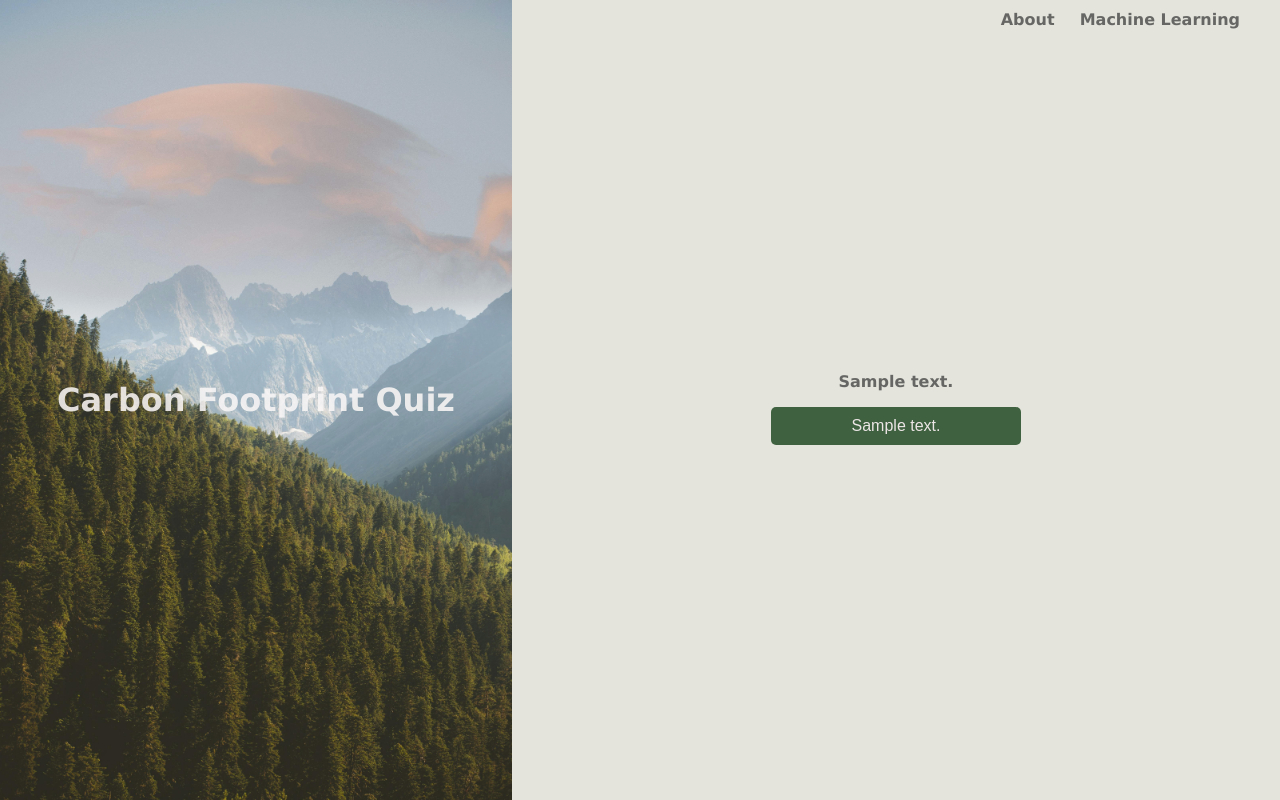
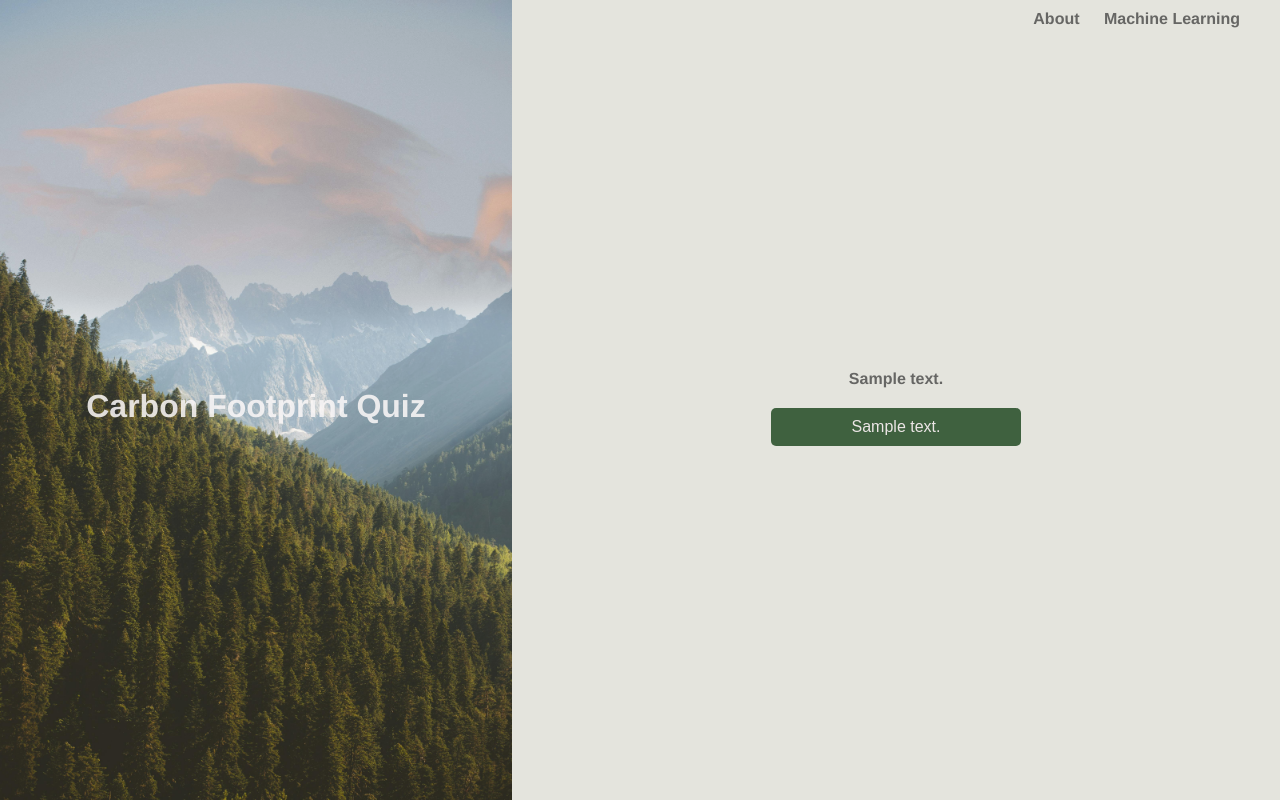
Before and after one commit to meizz1122/carbon-quiz, a Django app: page /myapp/ in a window 1280 px wide. Run offline with Django 5.2, Linux system fonts and the light colour scheme; tables that the repository leaves empty hold one stand-in row (values such as "Sample post").

Commit message:
actually finished with front end for now

```diff
--- a/myapp/templates/myapp/quiz.html
+++ b/myapp/templates/myapp/quiz.html
@@ -8,9 +8,12 @@
     <style>
         body {
             margin: 0;
-            font-family: 'lucida grande', Verdana, Geneva, Tahoma, sans-serif;
+            font-family: Simplon Norm, Helvetica Neue, Helvetica, sans-serif;
             display: flex;
             height: 100vh;
+        }
+        body p {
+            margin-bottom: 20px;
         }
         .quiz-container {
             display: flex;
@@ -40,6 +43,7 @@
             text-align: center;
             color: rgba(49, 48, 48, 0.7);
             font-weight: bold;
+            font-size: 16px;
         }
         .options-container {
             display: flex;
@@ -68,7 +72,7 @@
             z-index: 1000;
         }
         .top-links a {
-            font-family: 'lucida grande', Verdana, Geneva, Tahoma, sans-serif;
+            font-family: Simplon Norm, Helvetica Neue, Helvetica, sans-serif;
             margin-right: 20px;
             color: rgba(49, 48, 48, 0.7);
             font-size: 16px;
@@ -94,6 +98,7 @@
                 max-width: 100%;
                 padding: 0;
                 padding-top: 0;
+                font-size: 14px;
             }
         }
     </style>
@@ -106,7 +111,7 @@
 
     <div class="quiz-container">
         <div class="image-container">
-            Carbon Footprint Quiz
+            <p>Carbon Footprint Quiz</p>
         </div>
 
         <div class="form-container">
--- a/myapp/templates/myapp/quiz_thanks.html
+++ b/myapp/templates/myapp/quiz_thanks.html
@@ -27,13 +27,15 @@
             display: flex;
             justify-content: center;
             gap: 30px;
-            margin-bottom: 20px;
+            margin-bottom: 30px;
             flex-wrap: wrap;
+            /* align-items: flex-start; */
         }
         .charts-row img {
-            width: 50%;
+            flex: 1 1 45%;
             max-width: 550px;
             height: auto;
+            object-fit: contain; /*somehow made images not squished*/
         }
         .bottom-section {
             display: flex;
```
Also changed, not shown: myapp/static/myapp/percentile.png, myapp/static/myapp/subgroups.png, myapp/static/myapp/top5.png.
